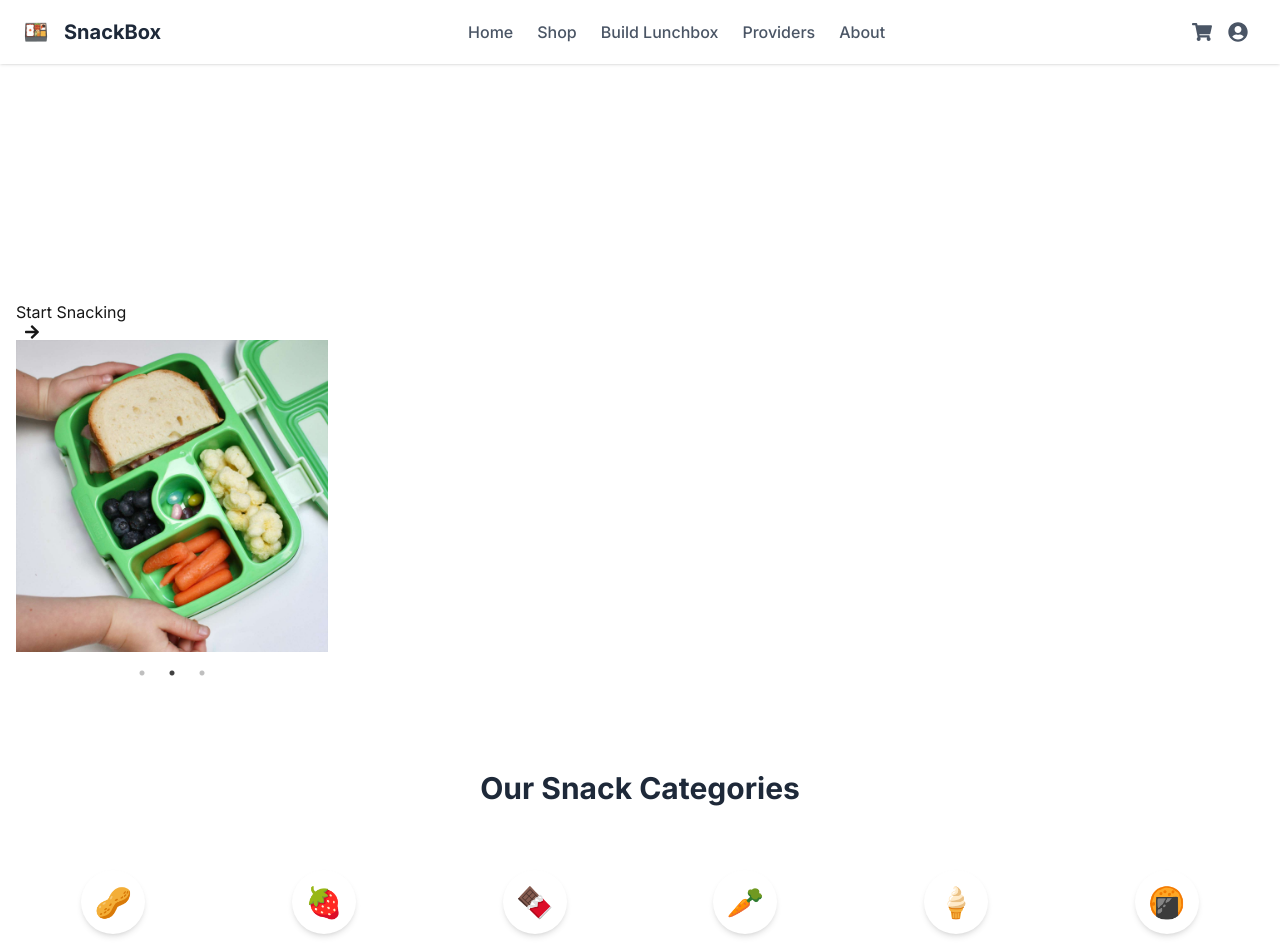
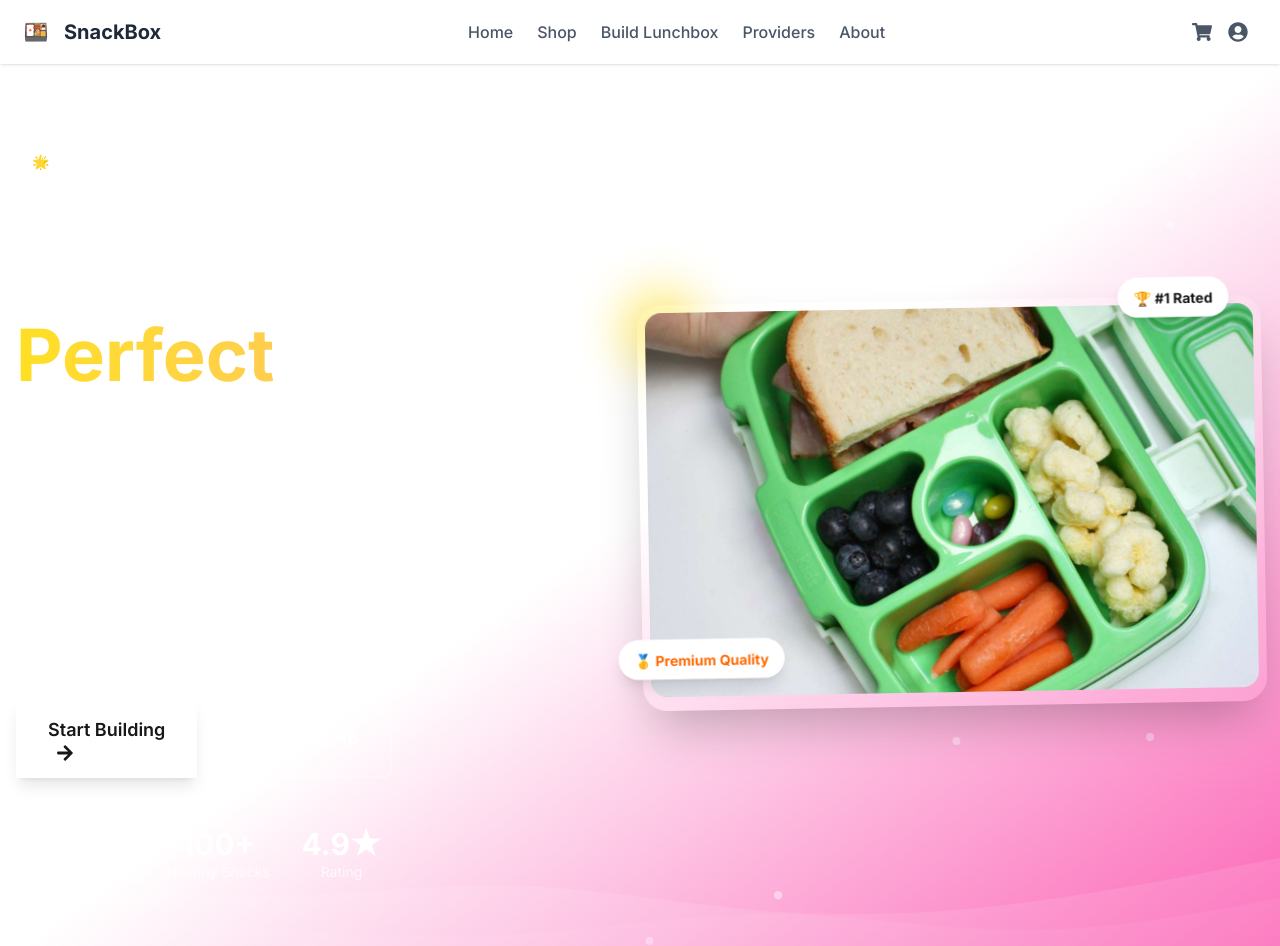
Before and after one commit to desivar/snacks2, a Next.js app: page / in a window 1280 px wide. Shown: the top 946 px of the page. Built offline with nearby package versions, Linux system fonts and the light colour scheme.

Commit message:
updated pagetsx

```diff
--- a/src/app/page.tsx
+++ b/src/app/page.tsx
@@ -67,41 +67,237 @@ export default function Home() {
     <div className="min-h-screen">
       <Header />
 
-      {/* Hero Section */}
-      <section className="bg-gradient-to-r from-[var(--mint)] to-[var(--peach)] py-16 px-4">
-        <div className="container mx-auto flex flex-col md:flex-row items-center">
-          <div className="md:w-1/2 mb-8 md:mb-0">
+      <main>
+        {/* Hero Section with Animated Waves */}
+        <section className="relative bg-gradient-to-br from-[var(--mint)] via-[var(--peach)] to-pink-400 py-20 px-4 overflow-hidden">
+          {/* Animated Wave Background */}
+          <div className="absolute inset-0">
+    <svg
+      className="absolute bottom-0 w-full h-32"
+      viewBox="0 0 1440 320"
+      preserveAspectRatio="none"
+    >
+      <motion.path
+        initial={{ d: "M0,96L48,112C96,128,192,160,288,160C384,160,480,128,576,133.3C672,139,768,181,864,197.3C960,213,1056,203,1152,176C1248,149,1344,107,1392,85.3L1440,64L1440,320L1392,320C1344,320,1248,320,1152,320C1056,320,960,320,864,320C768,320,672,320,576,320C480,320,384,320,288,320C192,320,96,320,48,320L0,320Z" }}
+        animate={{
+          d: [
+            "M0,96L48,112C96,128,192,160,288,160C384,160,480,128,576,133.3C672,139,768,181,864,197.3C960,213,1056,203,1152,176C1248,149,1344,107,1392,85.3L1440,64L1440,320L1392,320C1344,320,1248,320,1152,320C1056,320,960,320,864,320C768,320,672,320,576,320C480,320,384,320,288,320C192,320,96,320,48,320L0,320Z",
+            "M0,64L48,80C96,96,192,128,288,128C384,128,480,96,576,101.3C672,107,768,149,864,165.3C960,181,1056,171,1152,144C1248,117,1344,75,1392,53.3L1440,32L1440,320L1392,320C1344,320,1248,320,1152,320C1056,320,960,320,864,320C768,320,672,320,576,320C480,320,384,320,288,320C192,320,96,320,48,320L0,320Z",
+            "M0,128L48,144C96,160,192,192,288,192C384,192,480,160,576,165.3C672,171,768,213,864,229.3C960,245,1056,235,1152,208C1248,181,1344,139,1392,117.3L1440,96L1440,320L1392,320C1344,320,1248,320,1152,320C1056,320,960,320,864,320C768,320,672,320,576,320C480,320,384,320,288,320C192,320,96,320,48,320L0,320Z"
+          ]
+        }}
+        transition={{
+          duration: 8,
+          repeat: Infinity,
+          ease: "easeInOut"
+        }}
+        fill="rgba(255,255,255,0.1)"
+      />
+    </svg>
+
+    {/* Additional decorative waves */}
+    <svg
+      className="absolute bottom-0 w-full h-24"
+      viewBox="0 0 1440 320"
+      preserveAspectRatio="none"
+    >
+      <motion.path
+        initial={{ d: "M0,192L48,197.3C96,203,192,213,288,229.3C384,245,480,267,576,250.7C672,235,768,181,864,181.3C960,181,1056,235,1152,234.7C1248,235,1344,181,1392,154.7L1440,128L1440,320L1392,320C1344,320,1248,320,1152,320C1056,320,960,320,864,320C768,320,672,320,576,320C480,320,384,320,288,320C192,320,96,320,48,320L0,320Z" }}
+        animate={{
+          d: [
+            "M0,192L48,197.3C96,203,192,213,288,229.3C384,245,480,267,576,250.7C672,235,768,181,864,181.3C960,181,1056,235,1152,234.7C1248,235,1344,181,1392,154.7L1440,128L1440,320L1392,320C1344,320,1248,320,1152,320C1056,320,960,320,864,320C768,320,672,320,576,320C480,320,384,320,288,320C192,320,96,320,48,320L0,320Z",
+            "M0,160L48,165.3C96,171,192,181,288,197.3C384,213,480,235,576,218.7C672,203,768,149,864,149.3C960,149,1056,203,1152,202.7C1248,203,1344,149,1392,122.7L1440,96L1440,320L1392,320C1344,320,1248,320,1152,320C1056,320,960,320,864,320C768,320,672,320,576,320C480,320,384,320,288,320C192,320,96,320,48,320L0,320Z",
+            "M0,224L48,229.3C96,235,192,245,288,261.3C384,277,480,299,576,282.7C672,267,768,213,864,213.3C960,213,1056,267,1152,266.7C1248,267,1344,213,1392,186.7L1440,160L1440,320L1392,320C1344,320,1248,320,1152,320C1056,320,960,320,864,320C768,320,672,320,576,320C480,320,384,320,288,320C192,320,96,320,48,320L0,320Z"
+          ]
+        }}
+        transition={{
+          duration: 6,
+          repeat: Infinity,
+          ease: "easeInOut",
+          delay: 2
+        }}
+        fill="rgba(255,255,255,0.05)"
+      />
+    </svg>
+
+    {/* Floating particles */}
+    {[...Array(15)].map((_, i) => (
+      <motion.div
+        key={i}
+        className="absolute w-2 h-2 bg-white rounded-full opacity-30"
+        style={{
+          left: `${Math.random() * 100}%`,
+          top: `${Math.random() * 100}%`,
+        }}
+        animate={{
+          y: [-20, 20],
+          x: [-10, 10],
+          opacity: [0.3, 0.7, 0.3]
+        }}
+        transition={{
+          duration: 3 + Math.random() * 2,
+          repeat: Infinity,
+          ease: "easeInOut",
+          delay: Math.random() * 2
+        }}
+      />
+    ))}
+  </div>
+
+  <div className="container mx-auto relative z-10">
+    <div className="flex flex-col lg:flex-row items-center gap-12">
+      {/* Content Side */}
+      <div className="lg:w-1/2 text-center lg:text-left">
+        <motion.div
+          initial={{ opacity: 0, y: 30 }}
+          animate={{ opacity: 1, y: 0 }}
+          transition={{ duration: 0.8 }}
+          className="mb-6"
+        >
+          <span className="inline-block px-4 py-2 bg-white/20 backdrop-blur-sm rounded-full text-white font-medium text-sm mb-4">
+            🌟 New Healthy Collection
+          </span>
+        </motion.div>
+
         <motion.h1
-              initial={{ opacity: 0, y: 20 }}
+          initial={{ opacity: 0, y: 30 }}
           animate={{ opacity: 1, y: 0 }}
+          transition={{ duration: 0.8, delay: 0.2 }}
+          className="text-5xl lg:text-7xl font-bold text-white mb-6 leading-tight"
+        >
+          Build Your
+          <span className="block bg-gradient-to-r from-yellow-300 to-orange-300 bg-clip-text text-transparent">
+            Perfect
+          </span>
+          Healthy Lunchbox
+        </motion.h1>
+
+        <motion.p
+          initial={{ opacity: 0, y: 30 }}
+          animate={{ opacity: 1, y: 0 }}
+          transition={{ duration: 0.8, delay: 0.4 }}
+          className="text-xl lg:text-2xl text-white/90 mb-8 max-w-lg mx-auto lg:mx-0"
+        >
+          Discover premium snacks crafted with love. One delicious, nutritious bite at a time.
+        </motion.p>
+
+        <motion.div
+          initial={{ opacity: 0, y: 30 }}
+          animate={{ opacity: 1, y: 0 }}
+          transition={{ duration: 0.8, delay: 0.6 }}
+          className="flex flex-col sm:flex-row gap-4 justify-center lg:justify-start"
+        >
+          <motion.div
+            whileHover={{ scale: 1.05 }}
+            whileTap={{ scale: 0.95 }}
+          >
+            <Button className="bg-white text-[var(--mint)] hover:bg-gray-50 shadow-lg px-8 py-4 text-lg font-semibold">
+              Start Building <FaArrowRight className="ml-2" />
+            </Button>
+          </motion.div>
+
+          <motion.button
+            whileHover={{ scale: 1.05 }}
+            whileTap={{ scale: 0.95 }}
+            className="px-8 py-4 text-lg font-semibold text-white border-2 border-white/30 rounded-lg backdrop-blur-sm hover:bg-white/10 transition-all"
+          >
+            Watch Demo
+          </motion.button>
+        </motion.div>
+
+        {/* Stats */}
+        <motion.div
+          initial={{ opacity: 0, y: 30 }}
+          animate={{ opacity: 1, y: 0 }}
+          transition={{ duration: 0.8, delay: 0.8 }}
+          className="flex justify-center lg:justify-start gap-8 mt-12"
+        >
+          <div className="text-center">
+            <div className="text-3xl font-bold text-white">50K+</div>
+            <div className="text-white/70 text-sm">Happy Customers</div>
+          </div>
+          <div className="text-center">
+            <div className="text-3xl font-bold text-white">100+</div>
+            <div className="text-white/70 text-sm">Healthy Snacks</div>
+          </div>
+          <div className="text-center">
+            <div className="text-3xl font-bold text-white">4.9★</div>
+            <div className="text-white/70 text-sm">Rating</div>
+          </div>
+        </motion.div>
+      </div>
+
+      {/* Image Side */}
+      <motion.div
+        initial={{ opacity: 0, x: 50 }}
+        animate={{ opacity: 1, x: 0 }}
+        transition={{ duration: 1, delay: 0.3 }}
+        className="lg:w-1/2 relative"
+      >
+        {/* Main image container with floating effect */}
+        <motion.div
+          animate={{
+            y: [-10, 10, -10],
+            rotate: [-1, 1, -1]
+          }}
+          transition={{
+            duration: 6,
+            repeat: Infinity,
+            ease: "easeInOut"
+          }}
+          className="relative"
+        >
+          {/* Decorative elements */}
+          <div className="absolute -top-4 -left-4 w-20 h-20 bg-yellow-300 rounded-full opacity-60 blur-xl"></div>
+          <div className="absolute -bottom-6 -right-6 w-32 h-32 bg-pink-300 rounded-full opacity-40 blur-2xl"></div>
+
+          {/* Image slider with enhanced styling */}
+          <div className="relative rounded-3xl overflow-hidden shadow-2xl bg-white/10 backdrop-blur-sm p-2">
+            <Slider {...{
+              ...sliderSettings,
+              dots: false,
+              arrows: false,
+            }}>
+              {heroImages.map((image, index) => (
+                <div key={image.id} className="relative">
+                  <motion.div
+                    initial={{ scale: 0.8, opacity: 0 }}
+                    animate={{ scale: 1, opacity: 1 }}
                     transition={{ duration: 0.5 }}
-              className="text-4xl md:text-5xl font-bold text-white mb-4"
                   >
-              Build Your Perfect Healthy Lunchbox
-            </motion.h1>
-            <p className="text-xl text-white mb-8">
-              One delicious snack at a time
-            </p>
-            <Button>
-              Start Snacking <FaArrowRight className="ml-2" />
-            </Button>
-            <div className="md:w-1/2">
-  <Slider {...sliderSettings}>
-    {heroImages.map((image) => (
-      <div key={image.id}>
                     <Image
                       src={image.src}
                       alt={image.alt}
-          width={1000}
-          height={800}
-          className="w-full max-w-md mx-auto"
+                      width={600}
+                      height={480}
+                      className="w-full h-80 lg:h-96 object-cover rounded-2xl"
                       style={{ objectFit: 'cover' }}
-          priority
+                      priority={index === 0}
                     />
+                  </motion.div>
                 </div>
               ))}
             </Slider>
           </div>
+
+          {/* Floating badges */}
+          <motion.div
+            animate={{ y: [-5, 5, -5] }}
+            transition={{ duration: 4, repeat: Infinity, ease: "easeInOut" }}
+            className="absolute -top-6 right-8 bg-white rounded-full px-4 py-2 shadow-lg"
+          >
+            <span className="text-sm font-bold text-[var(--mint)]">🏆 #1 Rated</span>
+          </motion.div>
+
+          <motion.div
+            animate={{ y: [5, -5, 5] }}
+            transition={{ duration: 5, repeat: Infinity, ease: "easeInOut", delay: 2 }}
+            className="absolute bottom-8 -left-6 bg-white rounded-full px-4 py-2 shadow-lg"
+          >
+            <span className="text-sm font-bold text-orange-500">🥇 Premium Quality</span>
+          </motion.div>
+        </motion.div>
+      </motion.div>
     </div>
   </div>
 </section>
@@ -187,6 +383,7 @@ export default function Home() {
           </Button>
         </div>
       </section>
+      </main>
     </div>
   );
 }
```
Lines whose indentation alone changed are shown as unchanged.
